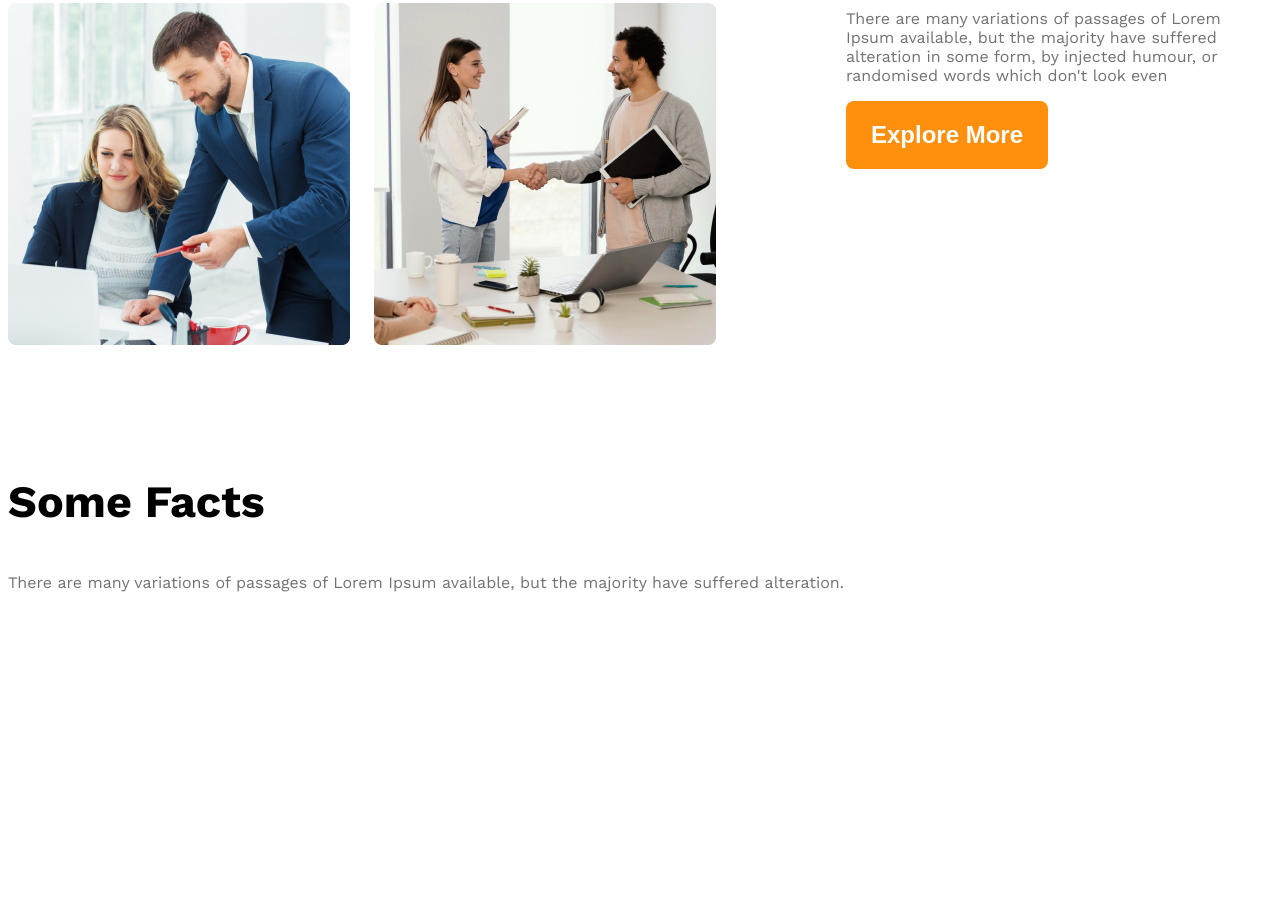
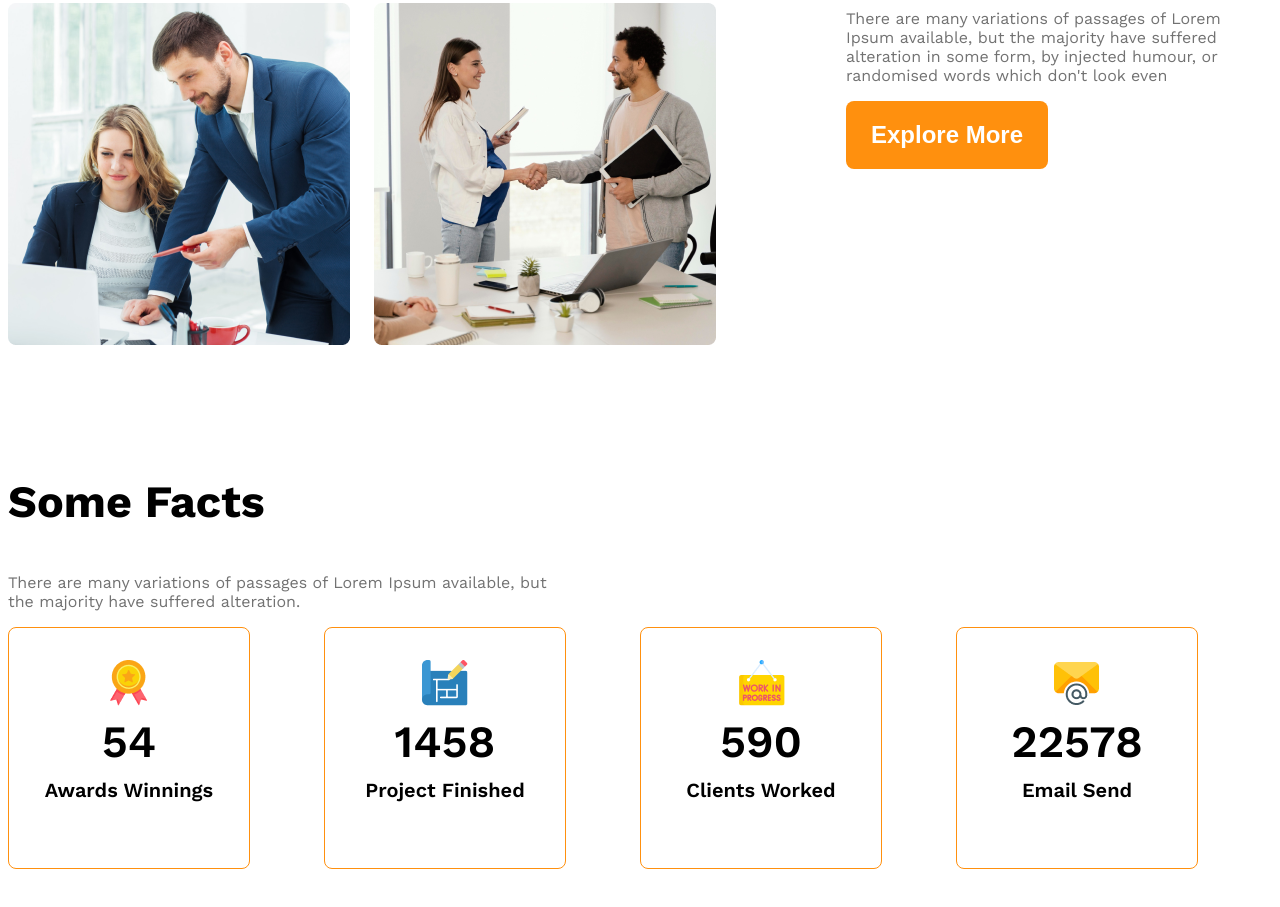
Before and after one commit to mahi999-max/g3-architects-resources, a plain HTML site: page index.html in a window 1280 px wide. Shown: the part 1692-2599 px from the top of the page. Before the commit the page ends 2573 px from the top, so only its background shows below. Drawn offline with nearby package versions, Linux system fonts and the light colour scheme.

Commit message:
first commit

```diff
--- a/index.html
+++ b/index.html
@@ -52,27 +52,35 @@
 
         <section>
           <h3 class="section-title">Some Facts</h3>
-          <p class="text-light-gray">There are many variations of passages of Lorem Ipsum available, but the majority have suffered alteration.</p>
+          <p class="text-light-gray fact-description">There are many variations of passages of Lorem Ipsum available, but the majority have suffered alteration.</p>
           <div class="facts-container">
-            <div class="fact">
-                <img src="" alt="" class="fact-icon">
-                <h4 class="fact-number"></h4>
-                <h5 class="fact-name"></h5>
+            <div class="fact-card display-flex">
+                <div>
+                <img src="images/icons/ribon.png" alt="" class="fact-icon">
+                <h4 class="fact-number">54</h4>
+                <h5 class="fact-name">Awards Winnings</h5>
+                </div>
             </div>
-            <div class="fact">
-                <img src="" alt="" class="fact-icon">
-                <h4 class="fact-number"></h4>
-                <h5 class="fact-name"></h5>
+            <div class="fact-card display-flex">
+                <div>
+                    <img src="images/icons/projects.png" alt="" class="fact-icon">
+                <h4 class="fact-number">1458</h4>
+                <h5 class="fact-name">Project Finished</h5>
+                </div>
             </div>
-            <div class="fact">
-                <img src="" alt="" class="fact-icon">
-                <h4 class="fact-number"></h4>
-                <h5 class="fact-name"></h5>
+            <div class="fact-card display-flex">
+                <div>
+                    <img src="images/icons/customers.png" alt="" class="fact-icon">
+                <h4 class="fact-number">590</h4>
+                <h5 class="fact-name">Clients Worked</h5>
+                </div>
             </div>
-            <div class="fact">
-                <img src="" alt="" class="fact-icon">
-                <h4 class="fact-number"></h4>
-                <h5 class="fact-name"></h5>
+            <div class="fact-card display-flex">
+                <div><img src="images/icons/email.png" alt="" class="fact-icon">
+                <h4 class="fact-number">22578</h4>
+                <h5 class="fact-name">Email Send</h5>
+            </div>
+
             </div>
           </div>
         </section>
--- a/style.css
+++ b/style.css
@@ -102,7 +102,35 @@ main > section{
 #quick-list{
     font-weight: 500;
 }
+/* facts related */
+.fact-card{
+    border: 1px solid #FF900E;
+     width: 240px;
+    height: 240px;
+    border-radius: 8px;
+    text-align: center;
+    align-items: center;
+    justify-content: center;
+}
+.facts-container{
+    display: grid;
+    grid-template-columns: repeat(4,1fr);
 
+}
+.fact-name{
+  font-size: 1.25rem;
+  font-weight: 600;
+  margin-top: 10px;
+}
+.fact-number{
+   font-size: 2.8rem;
+   font-weight: 600;
+   margin-top: 5px;
+   margin-bottom: 10px;
+}
+.fact-description{
+    max-width:540px;
+}
 /* responsive media query */
 @media screen and (max-width:576px) {
     .navbar , .nav-item ,.teams{
```
